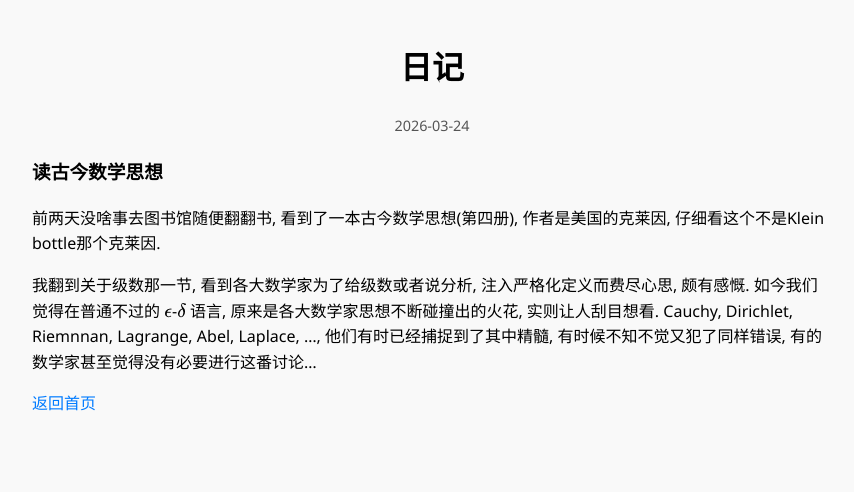
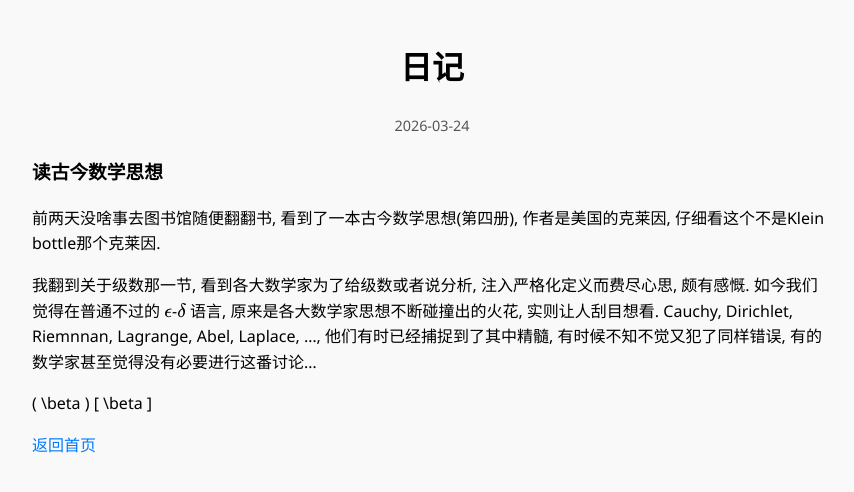
Before and after one commit to Hui41/Hui41.github.io, a Jekyll site: the page built from _posts/2026-03-24-riji.md, in a window 1280 px wide. Shown: the top 492 px of the page, without its empty margins (208-1062 px from the left). Built offline with Jekyll 4.4.1, drawn with Linux system fonts in a browser that asks for light colours.

Commit message:
Update 2026-03-24-riji.md

```diff
--- a/_posts/2026-03-24-riji.md
+++ b/_posts/2026-03-24-riji.md
@@ -8,3 +8,6 @@
 前两天没啥事去图书馆随便翻翻书, 看到了一本古今数学思想(第四册), 作者是美国的克莱因, 仔细看这个不是Klein bottle那个克莱因.
 
 我翻到关于级数那一节, 看到各大数学家为了给级数或者说分析, 注入严格化定义而费尽心思, 颇有感慨. 如今我们觉得在普通不过的 $$\epsilon$$-$$\delta$$ 语言, 原来是各大数学家思想不断碰撞出的火花, 实则让人刮目想看.  Cauchy, Dirichlet, Riemnnan, Lagrange, Abel, Laplace, ..., 他们有时已经捕捉到了其中精髓, 有时候不知不觉又犯了同样错误, 有的数学家甚至觉得没有必要进行这番讨论...
+
+\( \beta \)
+\[ \beta \]
```
